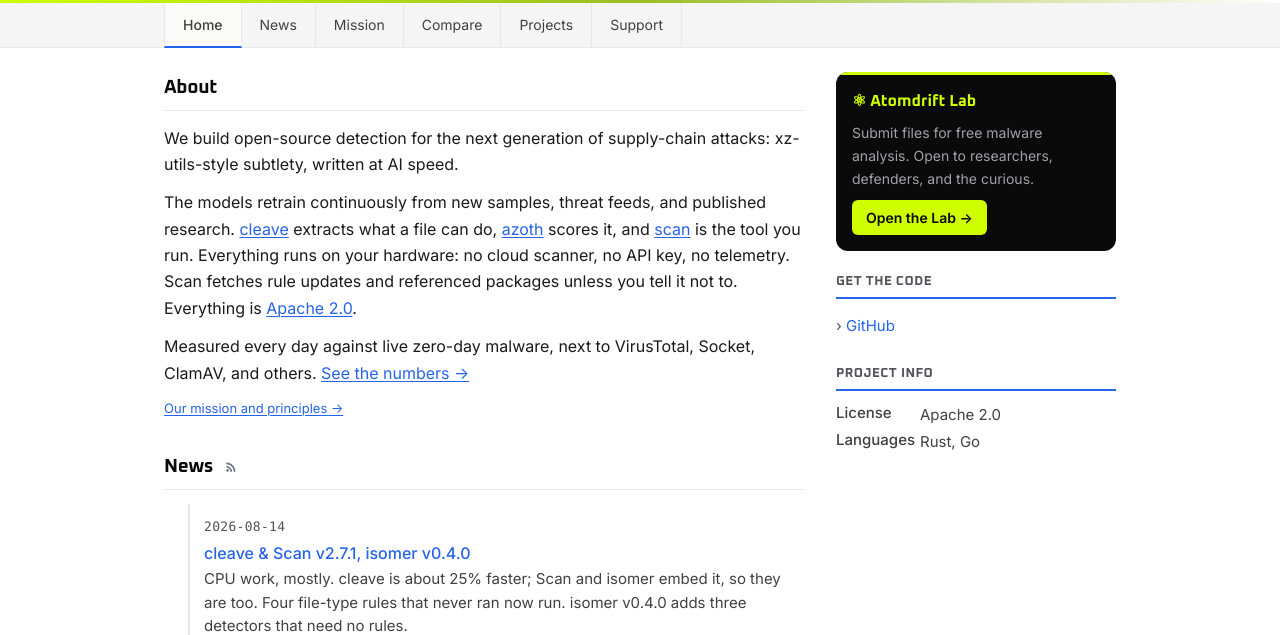
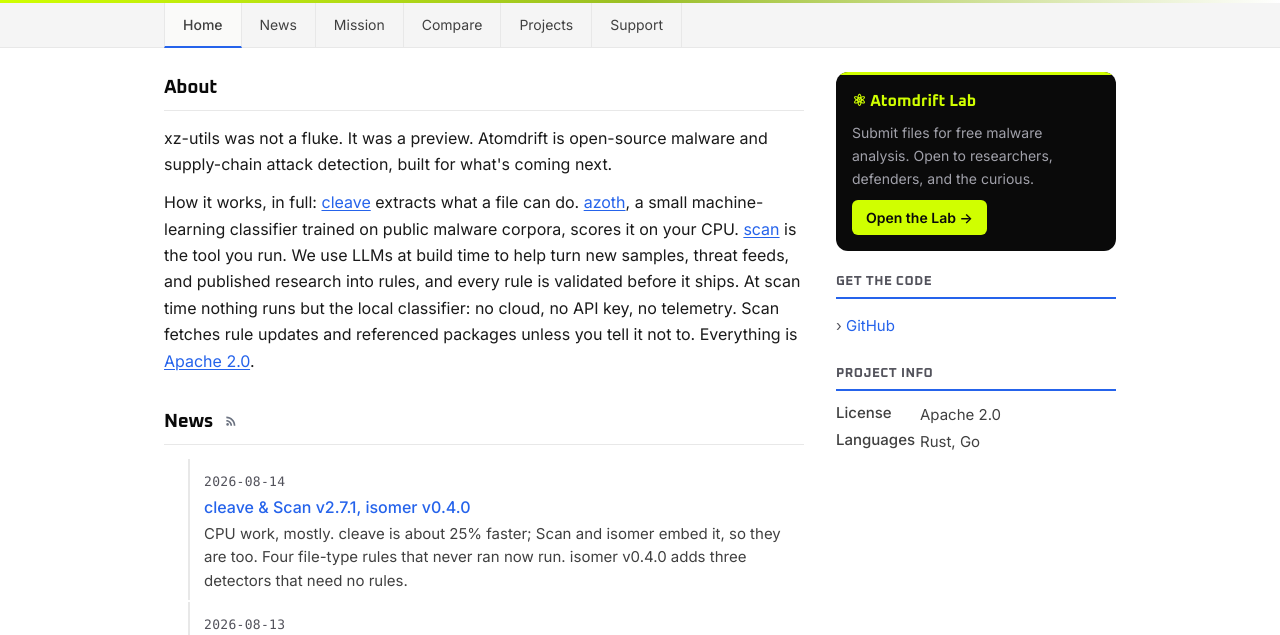
Before and after one commit to atomdrift-project/website, an Eleventy site: page src/index.njk in a window 1280 px wide. Shown: the part 82-717 px from the top of the page. Built offline with nearby package versions, Linux system fonts and the light colour scheme; Eleventy itself is replaced by a stand-in of ours; files that its build step writes are made by us from their sources; what markdown-it-container would draw is missing.

Commit message:
xzutils intro

```diff
--- a/src/compare/index.njk
+++ b/src/compare/index.njk
@@ -617,7 +617,7 @@ description: Atomdrift Scan vs VirusTotal, Socket, Aikido, SafeDep and ClamAV on
   <h2 id="how">What's different <span class="note">architecture, not features</span></h2>
   <div class="diffs">
     <div class="dh"></div>
-    <div class="dh">VirusTotal · Socket · hosted scanners</div>
+    <div class="dh">VirusTotal · Socket · reputation services</div>
     <div class="dh us">Atomdrift</div>
 
     <div class="dk">Verdict</div>
--- a/src/index.njk
+++ b/src/index.njk
@@ -8,23 +8,20 @@ title: Open-Source Supply-Chain Attack Detection, Powered by Local Deterministic
 
     <h2>About</h2>
     <p>
-We build open-source detection for the next generation of supply-chain
-attacks: xz-utils-style subtlety, written at AI speed.
+xz-utils was not a fluke. It was a preview. Atomdrift is open-source
+malware and supply-chain attack detection, built for what's coming next.
     </p>
     <p>
-The models retrain continuously from new samples, threat feeds, and published
-research. <a href="/cleave/">cleave</a> extracts what a file can do,
-<a href="/azoth/">azoth</a> scores it, and <a href="/scan/">scan</a> is the
-tool you run. Everything runs on your hardware: no cloud scanner, no API key,
-no telemetry. Scan fetches rule updates and referenced packages unless you tell
-it not to. Everything is
+How it works, in full: <a href="/cleave/">cleave</a> extracts what a file
+can do. <a href="/azoth/">azoth</a>, a small machine-learning classifier
+trained on public malware corpora, scores it on your CPU.
+<a href="/scan/">scan</a> is the tool you run. We use LLMs at build time to
+help turn new samples, threat feeds, and published research into rules, and
+every rule is validated before it ships. At scan time nothing runs but the
+local classifier: no cloud, no API key, no telemetry. Scan fetches rule
+updates and referenced packages unless you tell it not to. Everything is
 <a href="https://www.apache.org/licenses/LICENSE-2.0" target="_blank" rel="noopener">Apache 2.0</a>.
     </p>
-    <p>
-Measured every day against live zero-day malware, next to VirusTotal, Socket,
-ClamAV, and others. <a href="/compare/">See the numbers &rarr;</a>
-    </p>
-    <p style="font-size: 0.8125rem;"><a href="/mission/">Our mission and principles &rarr;</a></p>
 
     <h2>News <a href="/feed.xml" class="rss-link" title="RSS Feed"><svg class="rss-icon" viewBox="0 0 24 24" fill="currentColor"><circle cx="6.18" cy="17.82" r="2.18"/><path d="M4 4.44v2.83c7.03 0 12.73 5.7 12.73 12.73h2.83c0-8.59-6.97-15.56-15.56-15.56zm0 5.66v2.83c3.9 0 7.07 3.17 7.07 7.07h2.83c0-5.47-4.43-9.9-9.9-9.9z"/></svg></a></h2>
     <ul class="news-list">
```
